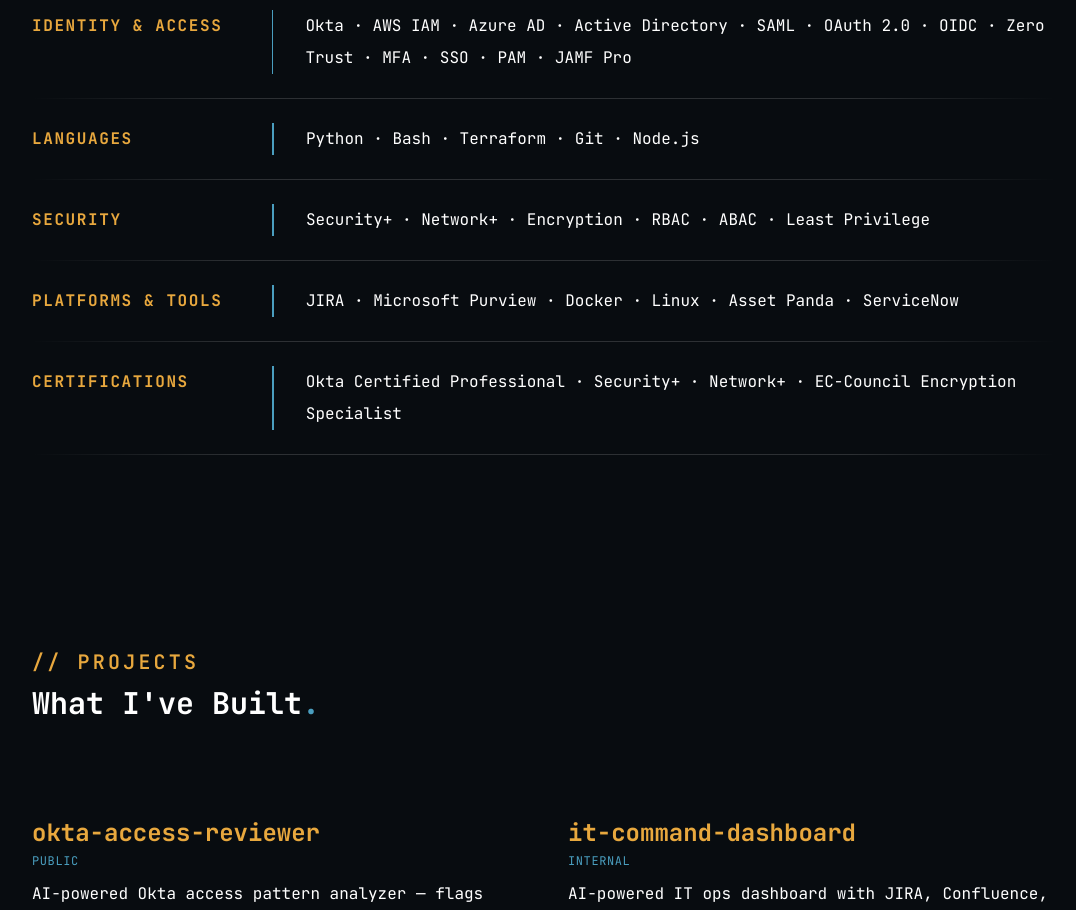
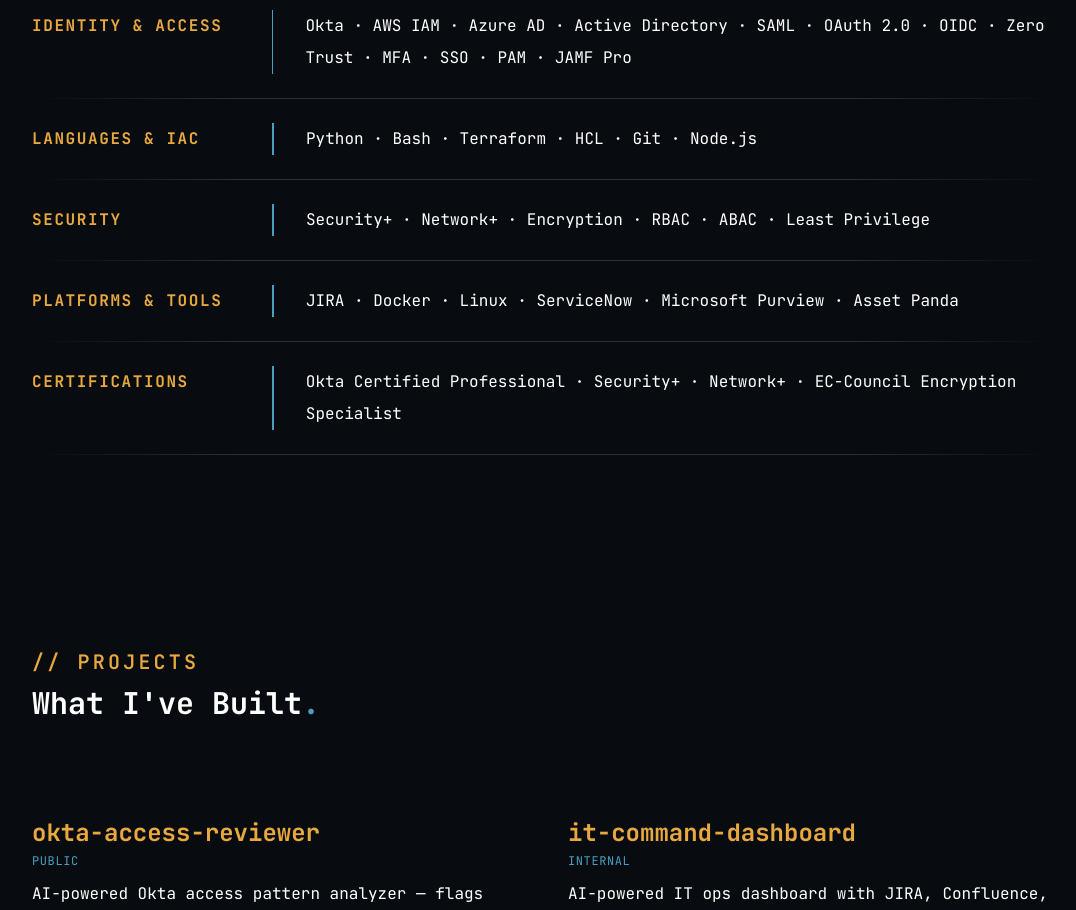
Before and after one commit to cjparker102/cjparker102-dev, a Next.js app: page / in a window 1280 px wide. Shown: the part 3360-4270 px from the top of the page, without its empty margins (96-1172 px from the left). Built offline with nearby package versions, Linux system fonts and the light colour scheme.

Commit message:
rename Languages to Languages and IaC, add HCL to reflect Terraform work

```diff
--- a/app/components/Skills.tsx
+++ b/app/components/Skills.tsx
@@ -6,8 +6,8 @@
     items: "Okta · AWS IAM · Azure AD · Active Directory · SAML · OAuth 2.0 · OIDC · Zero Trust · MFA · SSO · PAM · JAMF Pro",
   },
   {
-    label: "Languages",
-    items: "Python · Bash · Terraform · Git · Node.js",
+    label: "Languages & IaC",
+    items: "Python · Bash · Terraform · HCL · Git · Node.js",
   },
   {
     label: "Security",
@@ -15,7 +15,7 @@
   },
   {
     label: "Platforms & Tools",
-    items: "JIRA · Microsoft Purview · Docker · Linux · Asset Panda · ServiceNow",
+    items: "JIRA · Docker · Linux · ServiceNow · Microsoft Purview · Asset Panda",
   },
   {
     label: "Certifications",
```
